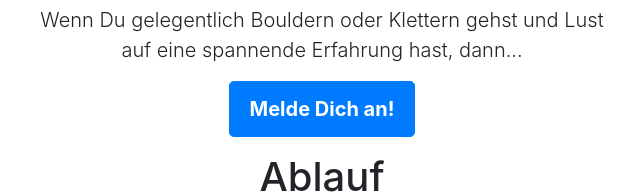
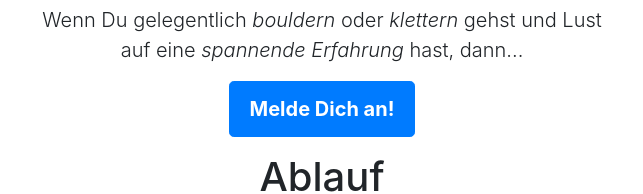
Before and after one commit to schulzp/schulzp, a plain HTML site: page study/index.html in a window 1280 px wide. Shown: the part 549-743 px from the top of the page, 318-961 px from the left. Drawn offline with nearby package versions, Linux system fonts and the light colour scheme.

Commit message:
fixed typos

```diff
--- a/study/index.html
+++ b/study/index.html
@@ -35,7 +35,7 @@
         <h2 class="cover-heading">Masterarbeit/Studie der Uni Bremen</h2>
 
         <h1>Teilnehmer*innen gesucht Mai/Juni!</h1>
-        <p class="lead">Wenn Du gelegentlich Bouldern oder Klettern gehst und Lust auf eine spannende Erfahrung hast, dann...</p>
+        <p class="lead">Wenn Du gelegentlich <i>bouldern</i> oder <i>klettern</i> gehst und Lust auf eine <i>spannende Erfahrung</i> hast, dann...</p>
         <p class="lead">
           <a href="https://doodle.com/poll/ngxfbrdyte3edupy" class="btn btn-lg btn-primary">Melde Dich an!</a>
         </p>
```
